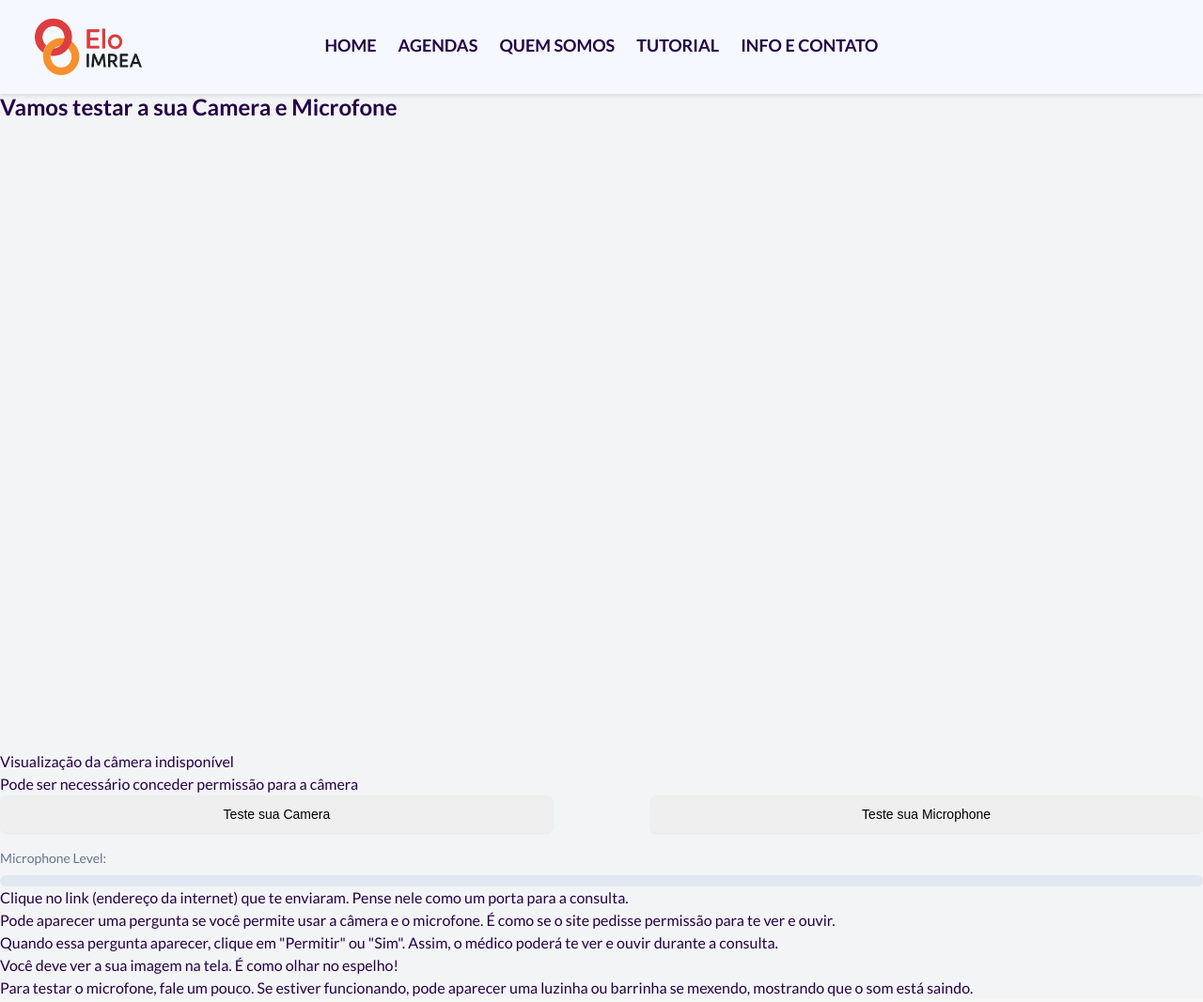
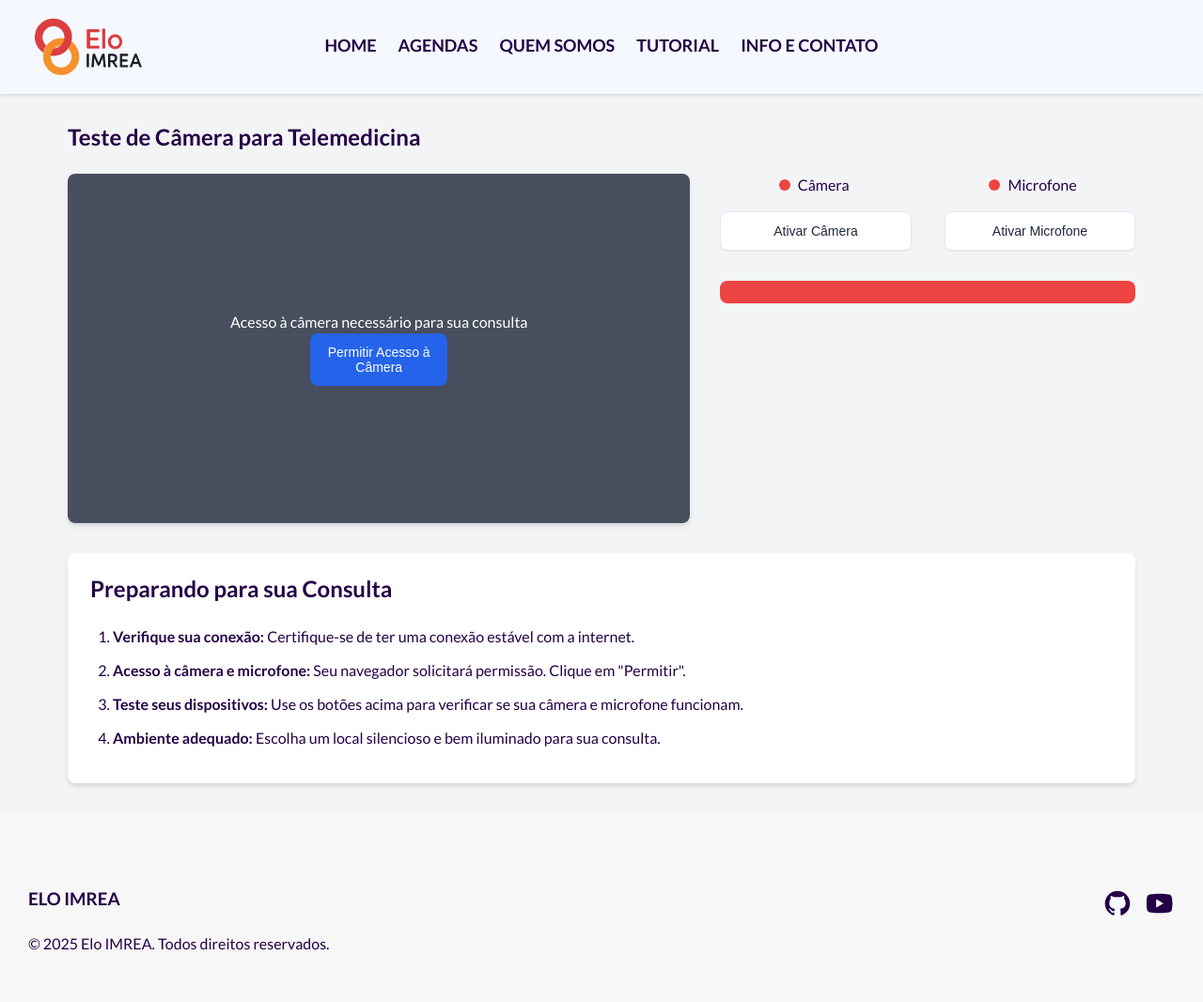
Before and after one commit to 3BugBuddies/Projeto-Elo-IMREA-, a plain HTML site: page tutorial.html in a window 1280 px wide. Shown: the top 1067 px of the page at 94% size. Drawn offline with Linux system fonts and the light colour scheme.

```diff
--- a/tutorial.html
+++ b/tutorial.html
@@ -1,6 +1,5 @@
 <!DOCTYPE html>
 <html lang="pt-BR">
-
   <head>
     <meta charset="UTF-8" />
     <meta http-equiv="X-UA-Compatible" content="IE=edge" />
@@ -11,8 +10,12 @@
     <link rel="preconnect" href="https://fonts.gstatic.com" crossorigin />
     <link
       href="https://fonts.googleapis.com/css2?family=Archivo:wght@100&family=Courgette&family=Gloria+Hallelujah&family=Lobster&display=swap"
-    rel="stylesheet" />
-  <link href="https://fonts.googleapis.com/css2?family=Lato:wght@400;700&display=swap" rel="stylesheet" />
+      rel="stylesheet"
+    />
+    <link
+      href="https://fonts.googleapis.com/css2?family=Lato:wght@400;700&display=swap"
+      rel="stylesheet"
+    />
     <link rel="stylesheet" href="css/styles.css" />
     <link rel="stylesheet" href="css/tutorial.css" />
   </head>
@@ -40,72 +43,79 @@
         </div>
       </div>
     </header>
+
+    <!-- // -----------------main---------------- -->
     <main class="main" role="main">
-    <div class="content">
+      <div id="app" class="container">
+        <h2>Teste de Câmera para Telemedicina</h2>
 
-
-      <div class="step-grid">
-        <!-- //------------testando a camera e microfone---------------- -->
-        <div class="step-button-screen">
-          <section class="step-image">
-            <h2>Vamos testar a sua Camera e Microfone</h2>
-            <div id="camera-container">
+        <div class="camera-section">
+          <div class="camera-container">
             <video id="camera-preview" autoplay playsinline></video>
-              <div id="no-camera-message">
-                <p>Visualização da câmera indisponível</p>
-                <p>Pode ser necessário conceder permissão para a câmera</p>
+            <div id="camera-overlay" class="camera-overlay hidden">
+              <div class="camera-message">
+                <p id="camera-status-message">
+                  Acesso à câmera necessário para sua consulta
+                </p>
+                <button id="enable-camera" class="btn primary">
+                  Permitir Acesso à Câmera
+                </button>
               </div>
             </div>
-          </section>
-<!-- //------------botoes de teste---------------- -->
-          <section class="button-test">
+          </div>
+
+          <div class="controls-section">
+            <div class="device-status">
+              <div class="status-indicator">
+                <div id="camera-status" class="status-dot"></div>
+                <span>Câmera</span>
+              </div>
+              <div class="status-indicator">
+                <div id="mic-status" class="status-dot"></div>
+                <span>Microfone</span>
+              </div>
+            </div>
+
             <div class="controls">
-              <button id="test-camera" class="btn btn-secondary">
-                Teste sua Camera
+              <button id="test-camera" class="btn secondary">
+                Ativar Câmera
               </button>
-              <button id="test-microphone" class="btn btn-secondary">
-                Teste sua Microphone
+              <button id="test-microphone" class="btn secondary">
+                Ativar Microfone
               </button>
             </div>
-            <div id="mic-indicator" class="microphone-level">
-              <div class="mic-label">Microphone Level:</div>
+
+            <div id="mic-indicator" class="microphone-level hidden">
+              <div class="mic-label">Nível do Microfone</div>
               <div class="mic-meter">
-                <div class="mic-meter-fill"></div>
+                <div id="mic-meter-fill" class="mic-meter-fill"></div>
               </div>
             </div>
-          </section>
+
+            <div id="feedback-message" class="feedback-message"></div>
           </div>
-        <!-- //------------descrição do passo a passo---------------- -->
-        <section class="step-instructions">
-          <div>
-            <p>
-              Clique no link (endereço da internet) que te enviaram. Pense
-              nele como um porta para a consulta.
-            </p>
+        </div>
+
+        <div class="instructions">
+          <h2>Preparando para sua Consulta</h2>
           <ol>
             <li>
-                Pode aparecer uma pergunta se você permite usar a câmera e o
-                microfone. É como se o site pedisse permissão para te ver e
-                ouvir.
+              <strong>Verifique sua conexão:</strong> Certifique-se de ter uma
+              conexão estável com a internet.
             </li>
             <li>
-                Quando essa pergunta aparecer, clique em "Permitir" ou
-                "Sim". Assim, o médico poderá te ver e ouvir durante a
-                consulta.
+              <strong>Acesso à câmera e microfone:</strong> Seu navegador
+              solicitará permissão. Clique em "Permitir".
             </li>
             <li>
-                Você deve ver a sua imagem na tela. É como olhar no espelho!
+              <strong>Teste seus dispositivos:</strong> Use os botões acima para
+              verificar se sua câmera e microfone funcionam.
             </li>
             <li>
-                Para testar o microfone, fale um pouco. Se estiver
-                funcionando, pode aparecer uma luzinha ou barrinha se
-                mexendo, mostrando que o som está saindo.
+              <strong>Ambiente adequado:</strong> Escolha um local silencioso e
+              bem iluminado para sua consulta.
             </li>
           </ol>
-          </div>
-        </section>
-
-      </div>
         </div>
       </div>
     </main>
@@ -119,11 +129,16 @@
         <nav>
           <ul>
             <li>
-            <a href="https://github.com/3BugBuddies/Projeto-Elo-IMREA-" target="_blank"><img
-                src="img/icon-github-logo.svg" alt="logotipo-do-github" /></a>
+              <a
+                href="https://github.com/3BugBuddies/Projeto-Elo-IMREA-"
+                target="_blank"
+                ><img src="img/icon-github-logo.svg" alt="logotipo-do-github"
+              /></a>
             </li>
             <li>
-            <a href="https://www.youtube.com" target="_blank"><img src="img/youtube.svg" alt="facebook" /></a>
+              <a href="https://www.youtube.com" target="_blank"
+                ><img src="img/youtube.svg" alt="facebook"
+              /></a>
             </li>
           </ul>
         </nav>
@@ -132,7 +147,5 @@
 
     <script src="script/menu.js"></script>
     <script src="script/tutorial.js"></script>
-  <script src="script/videoDemo.js"></script>
   </body>
-
 </html>
```
Also changed, not shown: quemsomos.html (+71 -7 lines). Lines whose indentation alone changed are shown as unchanged.
